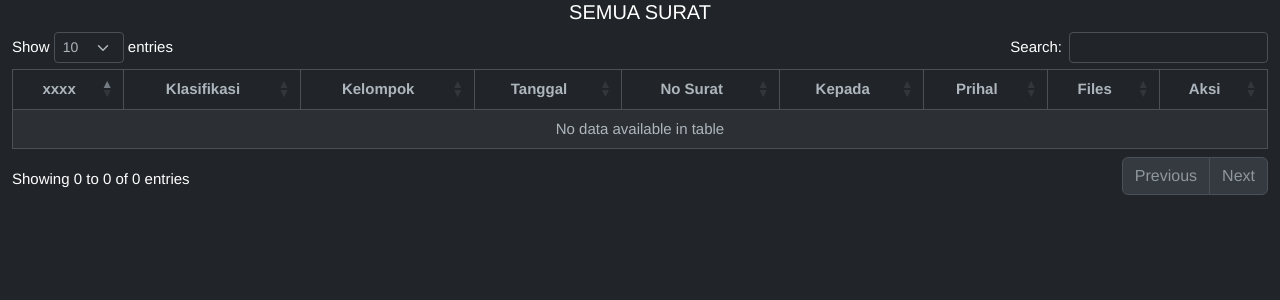
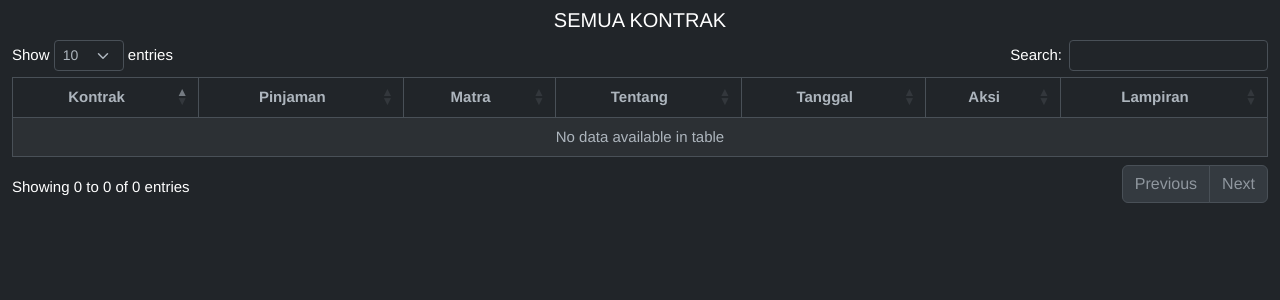
Before and after one commit to nice9uy/edoc, a Django app: page /edoc/kontrak/ in a window 1280 px wide. Shown: the part 71-371 px from the top of the page. Run offline with Django 4.2, Linux system fonts and the light colour scheme; some libraries are stand-ins or nearby versions.

Commit message:
on progress kontrak

```diff
--- a/edoc_app/models.py
+++ b/edoc_app/models.py
@@ -2,7 +2,7 @@ from django.db import models
 
 # Create your models here.
 def user_folder(instance, filename):
-    return f"{instance.username}/{filename}"
+    return f"{instance.username}/surat/{filename}"
 
 class DatabaseSurat(models.Model):
 
--- a/kontrak_app/urls.py
+++ b/kontrak_app/urls.py
@@ -2,5 +2,6 @@ from django.urls import path
 from . import views
 
 urlpatterns = [
-    path('', views.kontrak, name='kontrak')
+    path('', views.kontrak, name='kontrak'),
+    path('tambah_kontrak/', views.tambah_kontrak, name='tambah_kontrak')
 ]
--- a/kontrak_app/views.py
+++ b/kontrak_app/views.py
@@ -15,3 +15,8 @@ def kontrak(request):
 
 
     return render (request, 'kontrak/pages/index.html')
+
+
+def tambah_kontrak(request):
+
+    return render (request, 'kontrak/pages/tambah_kontrak.html')
--- a/templates/base_index.html
+++ b/templates/base_index.html
@@ -28,6 +28,7 @@
         {% block laporan_hari_ini %}{% endblock laporan_hari_ini %}
         {% block dashboard %}{% endblock dashboard %}
         {% block index_kontrak %}{% endblock index_kontrak %}
+        {% block tambah_kontrak %}{% endblock tambah_kontrak %}
 
         <script type="text/javascript" src="{% static 'js/bootstrap.bundle.min.js' %}"></script>
         <script type="text/javascript" src="{% static 'js/font_awsome.js' %}"></script>
--- a/templates/kontrak/pages/index.html
+++ b/templates/kontrak/pages/index.html
@@ -7,20 +7,20 @@
 
 
 
-<div class="container-fluid text-white">
-    <h5 class="text-center">SEMUA SURAT</h5>
+<div class="container-fluid text-white mt-2">
+    <div>
+    <h5 class="text-center">SEMUA KONTRAK</h5>
     <table id="tabel_index" class="table table-striped table-bordered text-white" style="width:100%">
         <thead>
             <tr>
-                <th class="text-center">xxxx</th>
-                <th class="text-center">Klasifikasi</th>
-                <th class="text-center">Kelompok</th>
+                <th class="text-center">Kontrak</th>
+                <th class="text-center">Pinjaman</th>
+                <th class="text-center">Matra</th>
+                <th class="text-center">Tentang</th>
                 <th class="text-center">Tanggal</th>
-                <th class="text-center">No Surat</th>
-                <th class="text-center">Kepada</th>
-                <th class="text-center">Prihal</th>
-                <th class="text-center">Files</th>
                 <th class="text-center">Aksi</th>
+                <th class="text-center">Lampiran</th>
+
         </thead>
         <tbody>
                 {% for data in datasemuasurat %}
@@ -45,6 +45,7 @@
                 {% endfor %}
         </tbody>
     </table>
+    </div>
 </div>
 
 
--- a/templates/partials/header.html
+++ b/templates/partials/header.html
@@ -23,9 +23,7 @@
                 <a class="link-info link-offset-2 link-underline-opacity-25 link-underline-opacity-100-hover" href="{% url 'laporan_harian' %}">Laporan</a>
               </li>
 
-              <li class="nav-item">
-                <a class="link-info link-offset-2 link-underline-opacity-25 link-underline-opacity-100-hover" aria-current="page" href="{% url 'kontrak' %}">Kontrak</a>
-              </li>
+
 
               <li class="nav-item">
                 <a class="link-light link-offset-2 link-underline-opacity-25 link-underline-opacity-100-hover" href="{% url 'logout' %}">Logout</a>
--- a/templates/partials/header_surat.html
+++ b/templates/partials/header_surat.html
@@ -20,7 +20,7 @@
                 <a class="link-info link-offset-2 link-underline-opacity-25 link-underline-opacity-100-hover" aria-current="page" href="{% url 'home' %}">Surat</a>
               </li>
               <li class="nav-item">
-                <a class="link-info link-offset-2 link-underline-opacity-25 link-underline-opacity-100-hover" href="{% url 'tambah_data' %}">Tambah Surat</a>
+                <a class="link-info link-offset-2 link-underline-opacity-25 link-underline-opacity-100-hover" href="{% url 'tambah_kontrak' %}">Tambah Surat</a>
               </li>
 
               <li class="nav-item">
```
Also changed, not shown: templates/kontrak/pages/tambah_kontrak.html (+12 -0 lines).
